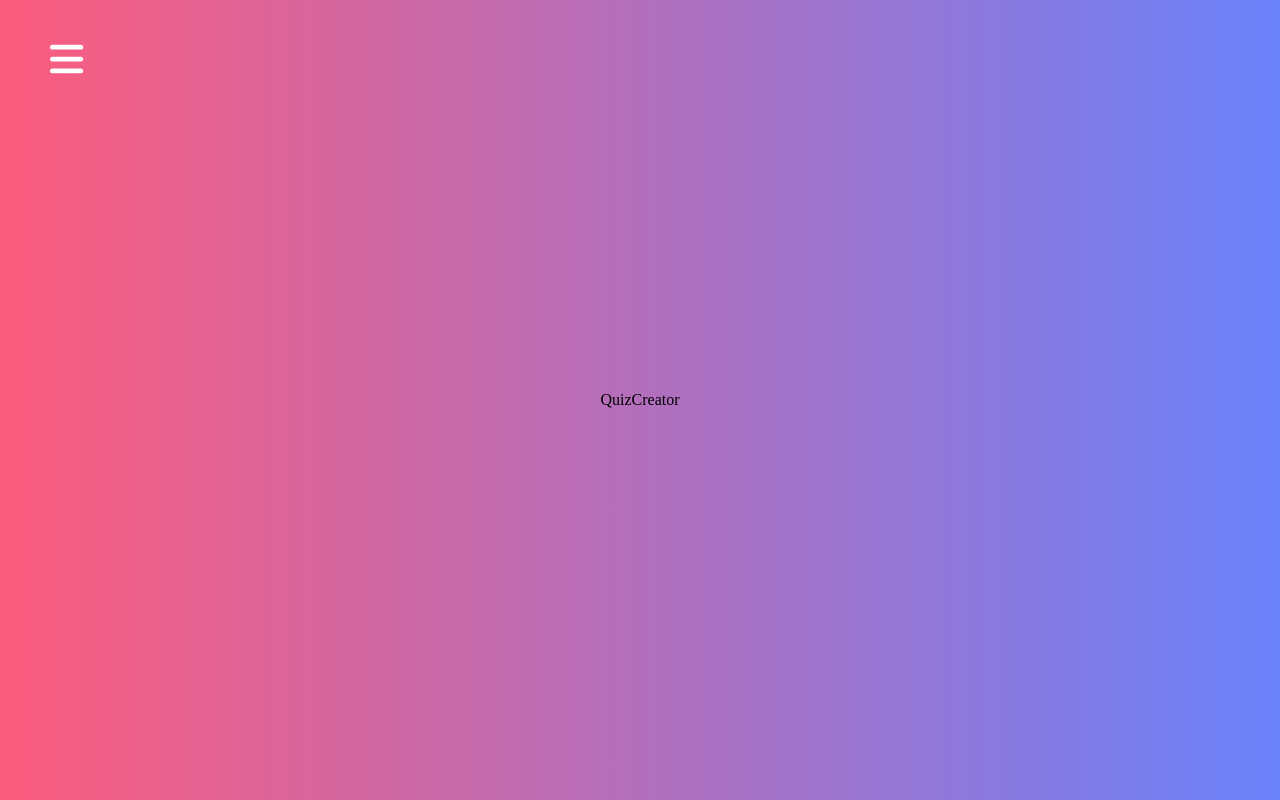
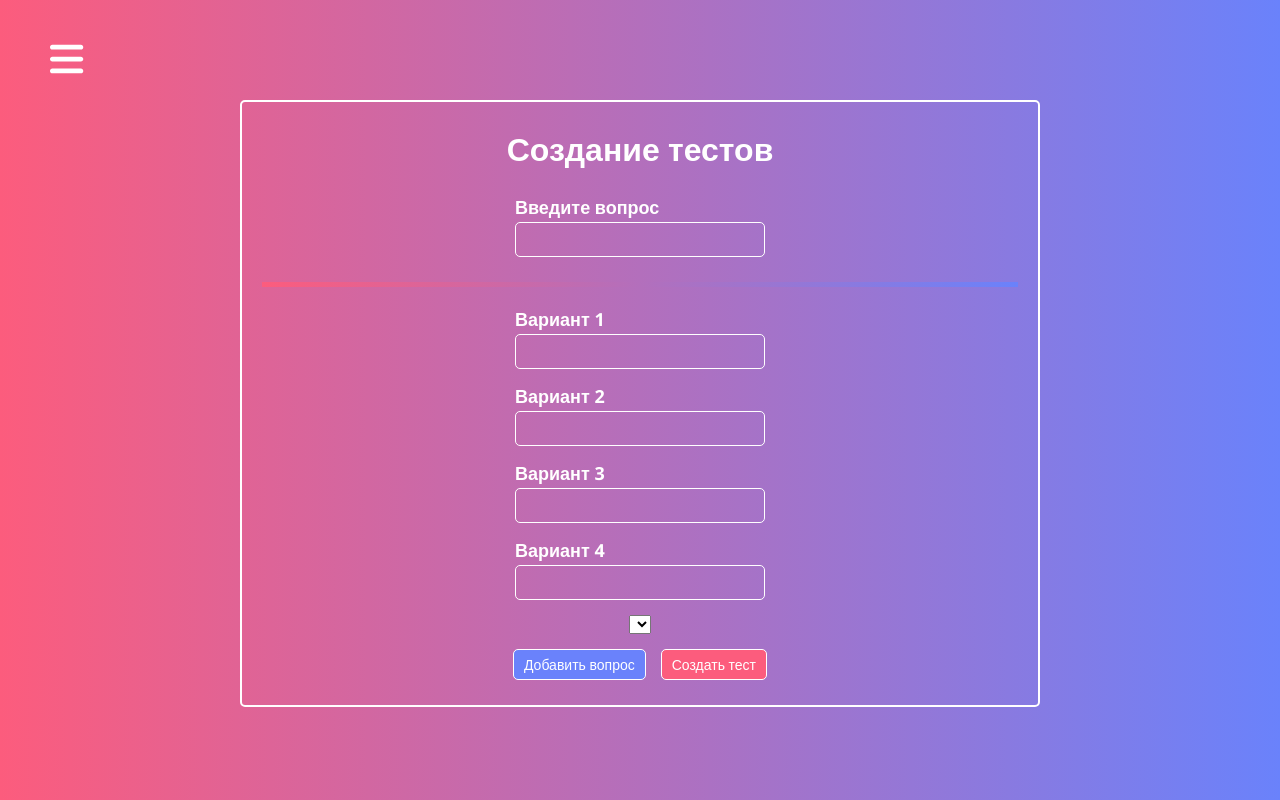
Before and after one commit to Aleksandr-Glebik/react-quiz-fc, a React (Create React App) app: page /quiz-creator in a window 1280 px wide. Built offline with nearby package versions, Linux system fonts and the light colour scheme.

Commit message:
feat: create func FormFramework, comp Auxilliary, add markup and style for QuizCreator

```diff
--- a/src/components/ActiveQuiz/UI/Button/Button.module.scss
+++ b/src/components/ActiveQuiz/UI/Button/Button.module.scss
@@ -51,3 +51,21 @@
         background-color: rgba(255, 255, 255, 0.2);
     }
 }
+
+.addQuiz {
+    background-color: #6a82fb;
+    color: rgb(255, 255, 255);
+
+    &:hover {
+        background-color: #3d5dff;
+    }
+}
+
+.createTest {
+    background-color: #fc5c7d;
+    color: rgb(255, 255, 255);
+
+    &:hover {
+        background-color: #ff385f;
+    }
+}
--- a/src/components/ActiveQuiz/UI/Button/Button.tsx
+++ b/src/components/ActiveQuiz/UI/Button/Button.tsx
@@ -5,7 +5,7 @@ import clsx from 'clsx'
 interface buttonType {
     children?: ReactNode | string
     disabled?: boolean
-    type?: 'btnLogin' | 'btnRegister' | 'backToQuizList'
+    type?: 'btnLogin' | 'btnRegister' | 'backToQuizList' | 'addQuiz' | 'createTest'
     onClick?: () => void
 }
 
--- a/src/components/ActiveQuiz/UI/Input/Input.tsx
+++ b/src/components/ActiveQuiz/UI/Input/Input.tsx
@@ -2,7 +2,7 @@ import React from 'react'
 import styles from './Input.module.scss'
 import clsx from 'clsx'
 
-interface inputType {
+export interface inputType {
     inputType?: string
     placeholder?: string
     addStyles?: string
@@ -13,9 +13,10 @@ interface inputType {
     shouldValidate?: boolean
     valid?: boolean
     touched?: boolean
+    id?: number
 }
 
-interface isInvalidType {
+export interface isInvalidType {
     valid?: boolean
     touched?: boolean
     shouldValidate?: boolean
--- /dev/null
+++ b/src/form/FormFramework.tsx
@@ -0,0 +1,33 @@
+import { inputType } from "../components/ActiveQuiz/UI/Input/Input"
+
+type validateInputQuizCreatorType = {
+    required: boolean
+}
+
+export interface createControlType {
+    inputType?: string
+    placeholder?: string
+    addStyles?: string
+    label?: string
+    value?: string
+    errorMessage?: string
+    onChange?: (value: any) => void
+    shouldValidate?: boolean
+    valid?: boolean
+    touched?: boolean
+    validation?: validateInputQuizCreatorType
+    id?: number
+}
+
+export const createControl = (
+    config: inputType,
+    validation: validateInputQuizCreatorType
+): createControlType => {
+    return {
+        ...config,
+        validation,
+        valid: !validation,
+        touched: false,
+        value: ''
+    }
+}
--- /dev/null
+++ b/src/hoc/Auxilliary/Auxilliary.tsx
@@ -0,0 +1,13 @@
+interface AuxilliaryType {
+    children?: React.ReactNode
+  }
+
+const Auxilliary: React.FC<AuxilliaryType> =( { children } ) => {
+    return (
+        <>
+            { children }
+        </>
+    )
+}
+
+export default Auxilliary
--- a/src/pages/QuizCreator/QuizCreator.module.scss
+++ b/src/pages/QuizCreator/QuizCreator.module.scss
@@ -1,9 +1,48 @@
 .quizCreator {
     width: 100%;
     display: flex;
-    justify-content: center;
+    justify-content: flex-start;
     align-items: center;
     flex-direction: column;
     flex-grow: 1;
     background: linear-gradient(to right, #fc5c7d, #6a82fb);
+
+    .container {
+        width: 100%;
+        max-width: 800px;
+        padding: 25px 20px;
+        border: 2px solid #fff;
+        border-radius: 5px;
+        margin-top: 100px;
+
+        .title {
+            font-family: 'Open Sans', sans-serif;
+            font-size: 32px;
+            color: #fff;
+            text-align: center;
+        }
+
+        .form {
+            margin-top: 25px;
+            display: flex;
+            flex-direction: column;
+            justify-content: flex-start;
+            align-items: center;
+
+            .hr {
+                width: 100%;
+                height: 5px;
+                background: linear-gradient(to right, #fc5c7d, #6a82fb);
+                margin: 10px 0 20px;
+                border: none;
+            }
+        }
+
+        .btnContainer {
+            display: flex;
+            justify-content: flex-start;
+            align-items: center;
+            gap: 15px;
+        }
+    }
 }
--- a/src/pages/QuizCreator/QuizCreator.tsx
+++ b/src/pages/QuizCreator/QuizCreator.tsx
@@ -1,9 +1,117 @@
-import React from 'react'
+import React, { useState } from 'react'
 import styles from './QuizCreator.module.scss'
+import Button from '../../components/ActiveQuiz/UI/Button/Button'
+import Input from '../../components/ActiveQuiz/UI/Input/Input'
+import { createControl, createControlType } from '../../form/FormFramework'
+import Auxilliary from '../../hoc/Auxilliary/Auxilliary'
+interface createFormControlsType {
+  [question: string]: createControlType
+  option1: createControlType
+  option2: createControlType
+  option3: createControlType
+  option4: createControlType
+}
+
+const createOptionControl = (number: number): createControlType => {
+  return createControl({
+    label: `Вариант ${number}`,
+    errorMessage: 'Вариант ответа не может быть пустым',
+    id: number
+  }, { required: true })
+}
+
+const createFormControls = (): createFormControlsType => {
+  return {
+    question: createControl({
+      label: 'Введите вопрос',
+      errorMessage: 'Вопрос не может быть пустым'
+    }, { required: true }),
+    option1: createOptionControl(1),
+    option2: createOptionControl(2),
+    option3: createOptionControl(3),
+    option4: createOptionControl(4),
+  }
+}
+interface initialStateType {
+  quiz: any
+  formControls: createFormControlsType
+}
+
+const initialState = {
+  quiz: [],
+  formControls: createFormControls()
+}
 
 const QuizCreator = () => {
+  const [state, setState] = useState<initialStateType>(initialState)
+
+  const changeHandlerControl = (value: string, controlName: string) => {
+
+  }
+
+  const renderInputGroup = () => {
+    const inputs = Object.keys(state?.formControls).map((controlName, index) => {
+      let control = state.formControls?.[controlName]
+
+      return (
+              <Auxilliary key={`${control.id}_${index}`}>
+                <Input
+                    label={control.label}
+                    value={control.value}
+                    valid={control.valid}
+                    shouldValidate={!!control.validation}
+                    touched={control.touched}
+                    errorMessage={control.errorMessage}
+                    addStyles={'inputAuth'}
+                    onChange={event => changeHandlerControl(event.target.value, controlName)}
+                />
+                { index === 0 ? <hr className={styles.hr}/> : null }
+              </Auxilliary>
+              )
+    })
+    return inputs
+  }
+
+
+  const submitHandler = (event: any) => {
+    event.preventDefault()
+  }
+
+  const addQuestionHandler = () => {
+
+  }
+
+  const createTestHandler = () => {
+
+  }
+
   return (
-    <div className={styles.quizCreator}>QuizCreator</div>
+    <div className={styles.quizCreator}>
+      <div className={styles.container}>
+        <h2 className={styles.title}>Создание тестов</h2>
+        <form
+          className={styles.form}
+          onSubmit={event => submitHandler(event)}
+        >
+          {renderInputGroup()}
+          <select></select>
+          <div className={styles.btnContainer}>
+            <Button
+              type='addQuiz'
+              onClick={addQuestionHandler}
+              >
+              Добавить вопрос
+            </Button>
+            <Button
+              type='createTest'
+              onClick={createTestHandler}
+              >
+              Создать тест
+            </Button>
+          </div>
+        </form>
+      </div>
+    </div>
   )
 }
 
```
